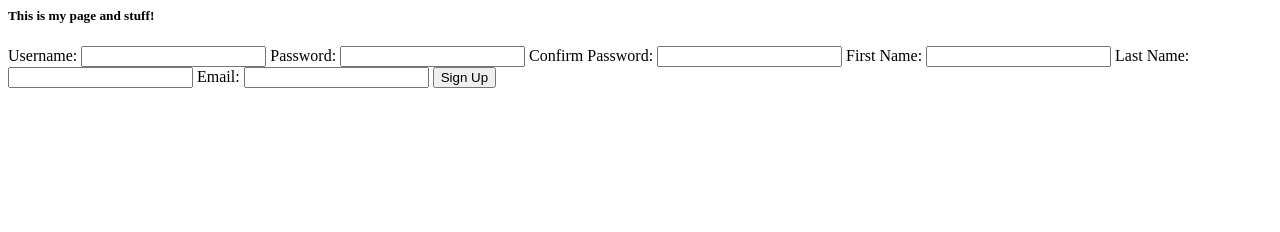
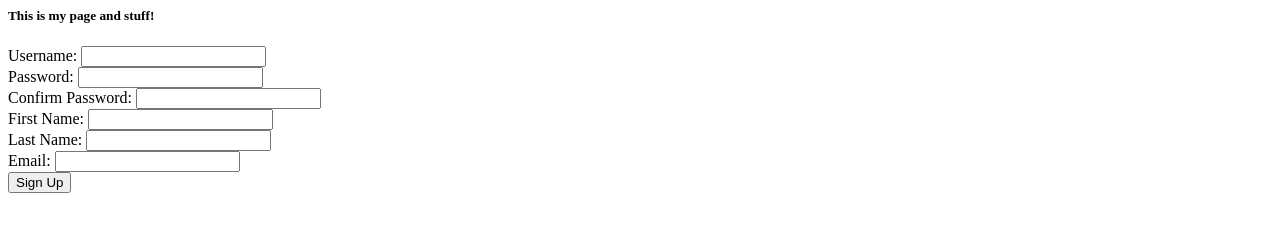
Before and after one commit to cjthatcher/ACM-competition, a website: page public/index.html in a window 1280 px wide. Drawn offline with nearby package versions, Linux system fonts and the light colour scheme.

Commit message:
t
dfjfads'
:Q
asdf:Lajwetioha
gpaihsdfg
[av'xzpkncv'odg
eq5y
On branch master
:q
:x
(use "git reset HEAD <file>..." to unstage)

```diff
--- a/public/index.html
+++ b/public/index.html
@@ -10,24 +10,24 @@
 
 <form>
   <label>Username:</label>
-  <input ng-model="username" type="text">
+  <input ng-model="username" type="text"> <br/>
 
   <label>Password:</label>
-  <input ng-model="password" type="password">
+  <input ng-model="password" type="password"><br/>
 
   <label>Confirm Password:</label>
-  <input ng-model="confirmPassword" type="password">
+  <input ng-model="confirmPassword" type="password"><br/>
 
   <label>First Name:</label>
-  <input ng-model="firstName" type="text">
+  <input ng-model="firstName" type="text"><br/>
 
   <label>Last Name:</label>
-  <input ng-model="lastName" type="text">
+  <input ng-model="lastName" type="text"><br/>
 
   <label>Email:</label>
-  <input ng-model="email" type="email">
+  <input ng-model="email" type="email"><br/>
 
-  <input ng-click="signup()" ng-disabled="confirmPassword != password" type="submit" value="Sign Up">
+  <input ng-click="signup()" ng-disabled="confirmPassword != password" type="submit" value="Sign Up"><br/>
 </form>
 
 
```
